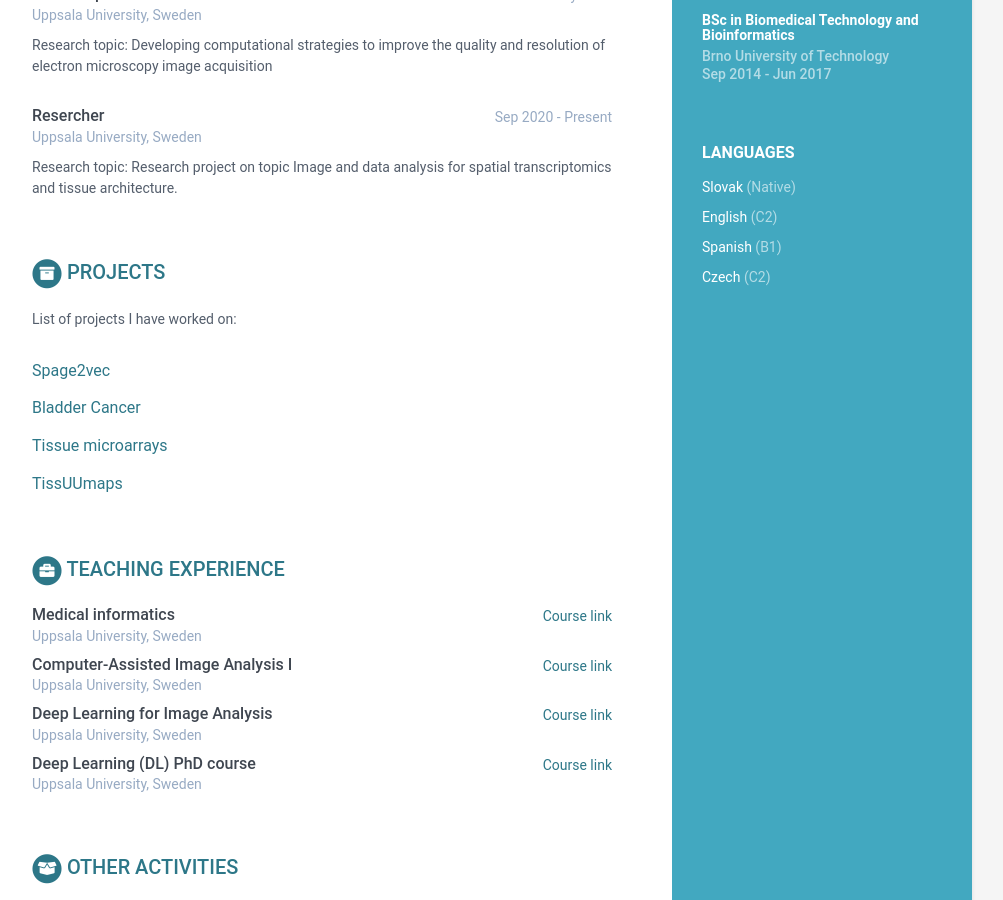
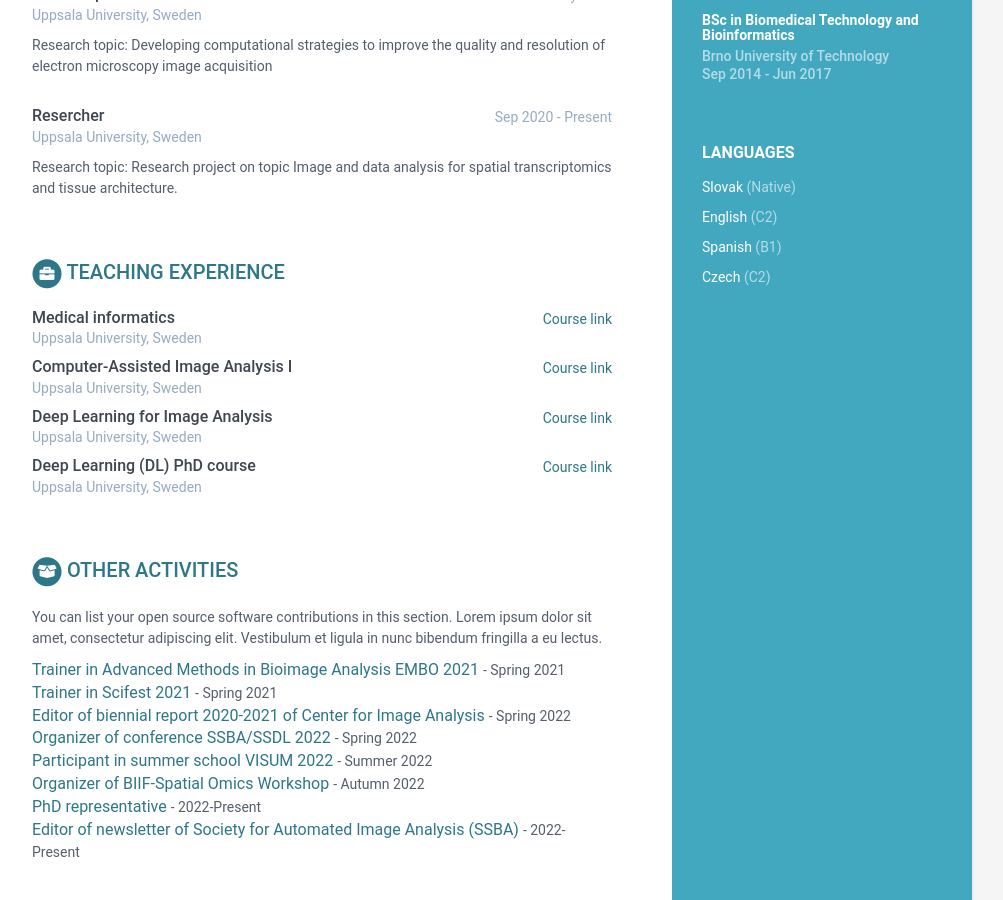
Before and after one commit to AndreaBehan/AndreaBehanova.github.io, a Jekyll site: the page built from index.html, in a window 1280 px wide and 900 px high, scrolled down 827 px. Shown: the whole window, without its empty margins (168-1171 px from the left). Built offline with Jekyll 4.4.1, drawn with Linux system fonts in a browser that asks for light colours; part of the change alters nothing that is shown.

Commit message:
Update data.yml

```diff
--- a/_data/data.yml
+++ b/_data/data.yml
@@ -160,26 +160,26 @@ experiences:
         details: |
           Research topic: Research project on topic Image and data analysis for spatial transcriptomics and tissue architecture.
 
-projects:
-    title: Projects
-    intro: >
-      List of projects I have worked on:
-    assignments:
-      - title: Spage2vec
-        link: "#"
-        tagline:
+# projects:
+#     title: Projects
+#     intro: >
+#       List of projects I have worked on:
+#     assignments:
+#       - title: Spage2vec
+#         link: "#"
+#         tagline:
 
-      - title: Bladder Cancer
-        link: "#"
-        tagline:
+#       - title: Bladder Cancer
+#         link: "#"
+#         tagline:
 
-      - title: Tissue microarrays
-        link: "#"
-        tagline:
+#       - title: Tissue microarrays
+#         link: "#"
+#         tagline:
 
-      - title: TissUUmaps
-        link: "#"
-        tagline:
+#       - title: TissUUmaps
+#         link: "#"
+#         tagline:
 
 experiences_teaching:
     title: Teaching experience
@@ -232,11 +232,15 @@ oss:
         link:
         tagline: "Summer 2022"
 
+      - title: <a href="https://github.com/BIIFSweden/SpatialWorkshop">Organizer of BIIF-Spatial Omics Workshop</a>
+        link:
+        tagline: "Autumn 2022"
+
       - title: PhD representative
         link:
         tagline: "2022-Present"
 
-      - title: Editor of newsletter of Society for Automated Image Analysis (SSBA)
+      - title: <a href="https://ssba.org.se/nyhetsbrev/">Editor of newsletter of Society for Automated Image Analysis (SSBA)</a>
         link:
         tagline: "2022-Present"
 
@@ -287,10 +291,10 @@ skills:
 
     toolset:
       - name: Python
-        # level: 98%
+        level: 98%
 
       - name: Matlab
-        # level: 98%
+        level: 98%
 
       - name: Microsoft Office
         level: 98%
```
